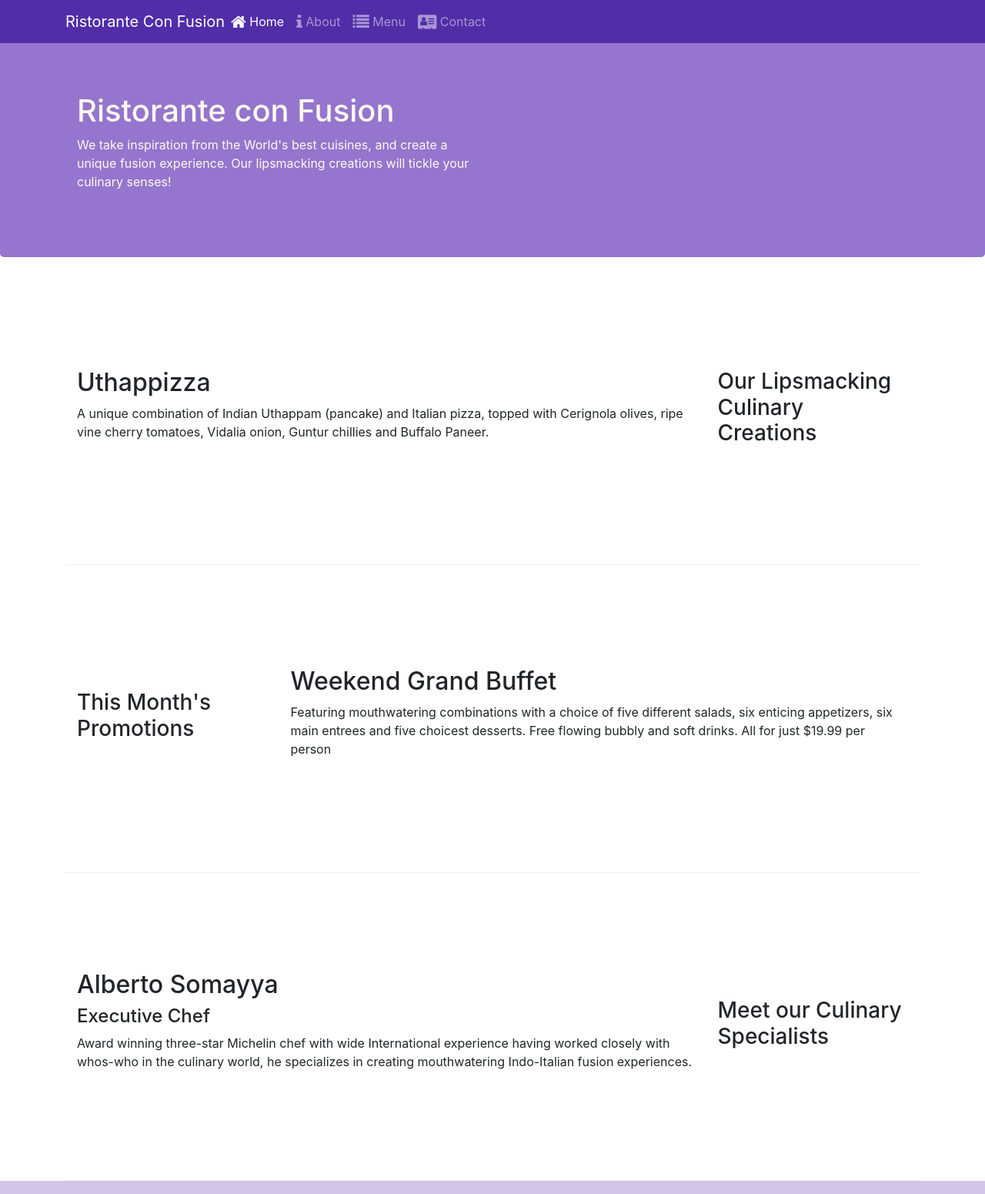
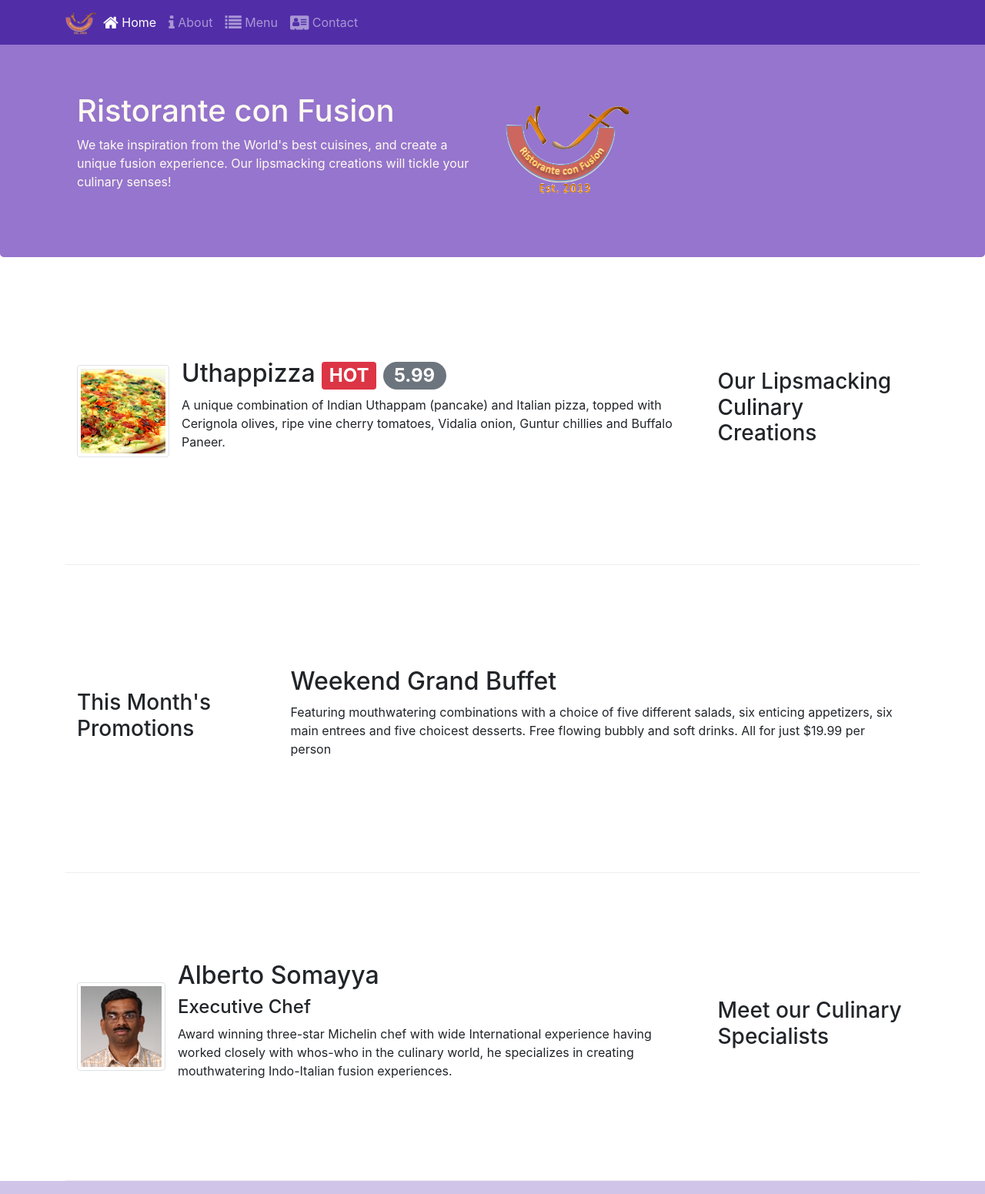
Before and after one commit to IlyaPitukhGit/Front-End-Web-UI-Frameworks-and-Tools-Bootstrap-4, a website: page index.html in a window 1280 px wide. Shown: the top 1551 px of the page at 77% size. Drawn offline with nearby package versions, Linux system fonts and the light colour scheme.

Commit message:
Add Images media and badges

```diff
--- a/index.html
+++ b/index.html
@@ -22,7 +22,7 @@
             <button class="navbar-toggler" type="button" data-toggle="collapse" data-target="#Navbar">
                 <span class="navbar-toggler-icon"></span>
             </button>
-            <a href="#" class="navbar-brand mr-auto">Ristorante Con Fusion</a>
+            <a href="#" class="navbar-brand mr-auto"><img src="/img/logo.png" alt="logo" height="30" width="41"></a>
             <div class="collapse navbar-collapse" id="Navbar">
                 <ul class="navbar-nav mr-auto">
                     <li class="nav-item active"><a href="#" class="nav-link"><span class="fa fa-home fa-lg"></span> Home</a></li>
@@ -41,7 +41,8 @@
                     <h1>Ristorante con Fusion</h1>
                     <p>We take inspiration from the World's best cuisines, and create a unique fusion experience. Our lipsmacking creations will tickle your culinary senses!</p>
                 </div>
-                <div class="col-12 col-sm">
+                <div class="col-12 col-sm align-self-center">
+                    <img src="/img/logo.png" class="img-fluid" alt="logo">
                 </div>
             </div>
         </div>
@@ -53,8 +54,17 @@
                 <h3>Our Lipsmacking Culinary Creations</h3>
             </div>
             <div class="col col-sm order-sm-first col-md">
-                <h2>Uthappizza</h2>
-                <p>A unique combination of Indian Uthappam (pancake) and Italian pizza, topped with Cerignola olives, ripe vine cherry tomatoes, Vidalia onion, Guntur chillies and Buffalo Paneer.</p>
+                <div class="media">
+                    <img class="d-flex mr-3 img-thumbnail align-self-center"
+                            src="img/uthappizza.png" alt="Uthappizza">
+                    <div class="media-body">
+                        <h2 class="mt-0">Uthappizza <span class="badge badge-danger">HOT</span> <span class="badge badge-pill badge-secondary">5.99</span></h2>
+                        <p class="d-none d-sm-block">A unique combination of Indian Uthappam (pancake) and
+                            Italian pizza, topped with Cerignola olives, ripe vine
+                            cherry tomatoes, Vidalia onion, Guntur chillies and
+                            Buffalo Paneer.</p>
+                    </div>
+                </div>
             </div>
         </div>
 
@@ -74,9 +84,16 @@
                 <h3>Meet our Culinary Specialists</h3>
             </div>
             <div class="col col-sm order-sm-first col-md">
-                <h2>Alberto Somayya</h2>
-                <h4>Executive Chef</h4>
-                <p>Award winning three-star Michelin chef with wide International experience having worked closely with whos-who in the culinary world, he specializes in creating mouthwatering Indo-Italian fusion experiences. </p>
+                <div class="media">
+                    <img class="d-flex mr-3 align-self-center img-thumbnail" src="/img/alberto.png" alt="alberto">
+                    <div class="media-body">
+                        <h2>Alberto Somayya</h2>
+                    <h4>Executive Chef</h4>
+                    <p>Award winning three-star Michelin chef with wide International experience having worked closely with whos-who in the culinary world, he specializes in creating mouthwatering Indo-Italian fusion experiences. </p>
+
+                    </div>
+                </div>
+
             </div>
         </div>
     </div>
```
Also changed, not shown: aboutus.html (+3 -2 lines), contactus.html (+3 -2 lines), img/alberto.png (added), img/buffet.png (added), img/logo.png (added), img/uthappizza.png (added), 1 other file.
